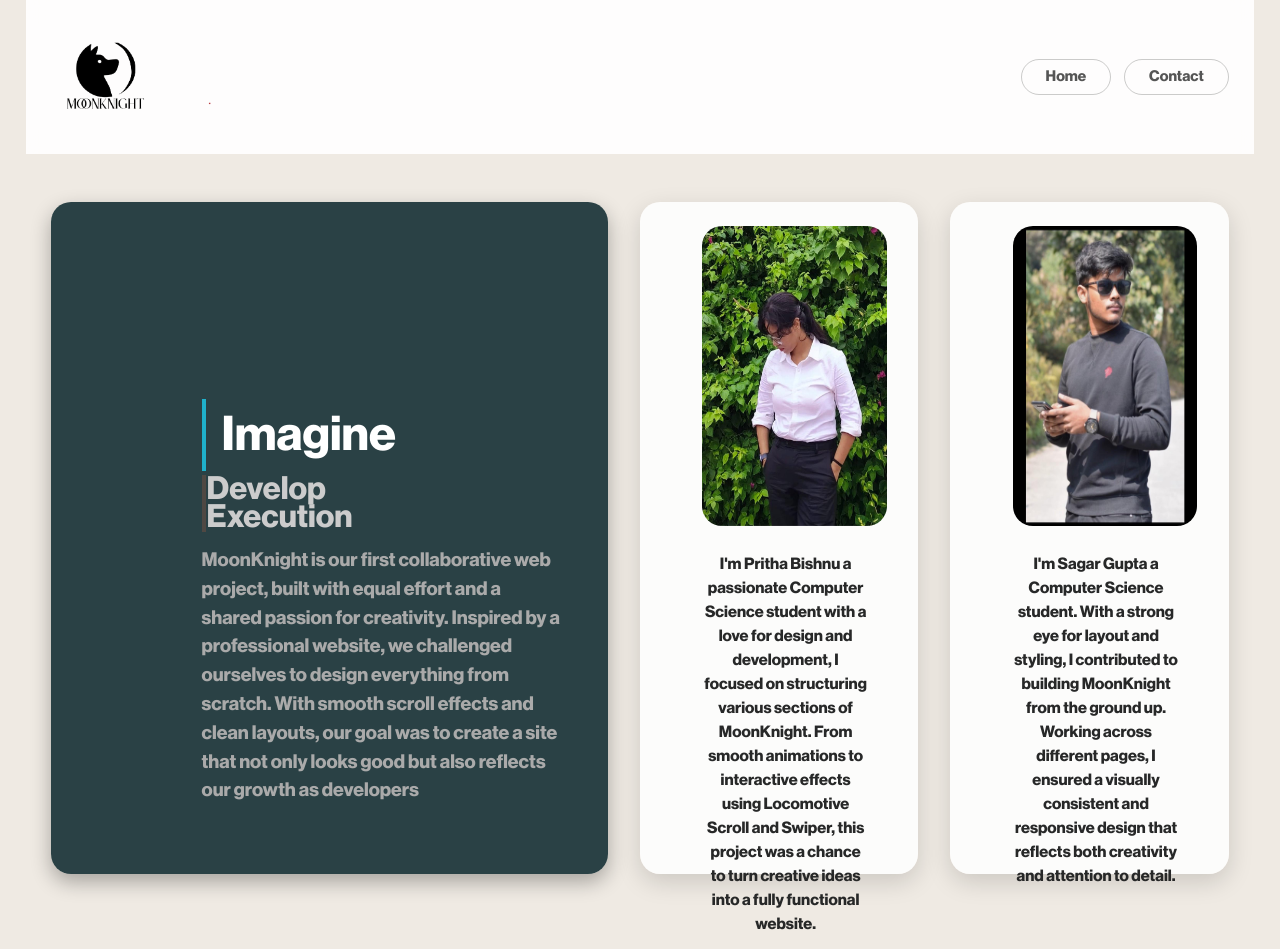
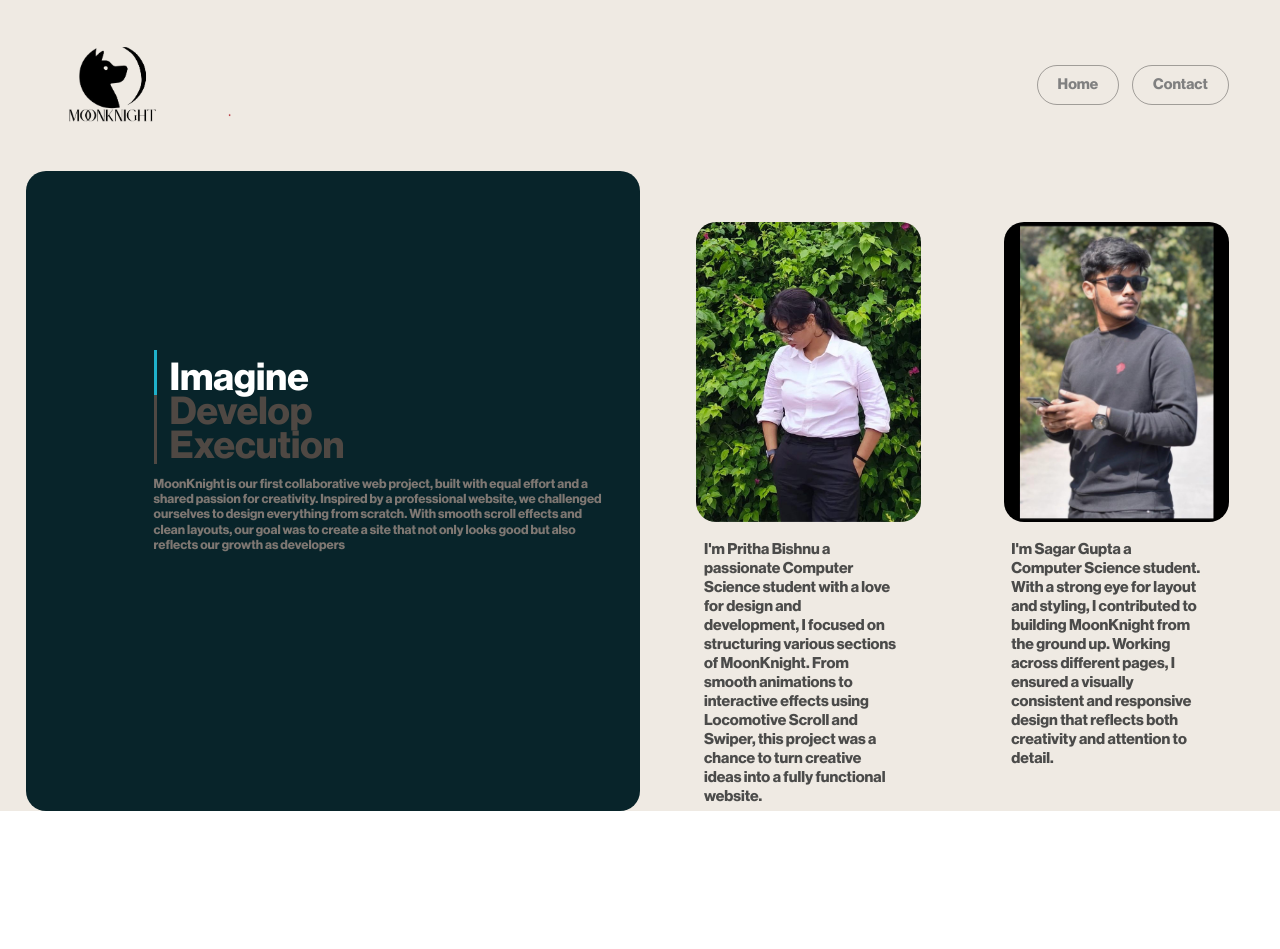
Before and after one commit to Sagar04742/Moon-knight, a plain HTML site: page work.html in a window 1280 px wide. After the commit the page ends 819 px from the top, so only its background shows below. Drawn offline with Linux system fonts and the light colour scheme.

Commit message:
fixing about us page

```diff
--- a/work.css
+++ b/work.css
@@ -44,6 +44,10 @@
   }
 }
 
+@font-face {
+  font-family: new;
+  src: url(./NeueHaasDisplayBold.ttf);
+}
 * {
   margin: 0;
   padding: 0;
@@ -204,185 +208,6 @@ nav img {
   margin-left:1vw;
   color:rgba(39, 40, 40, 0.82)
 }
-@font-face {
-  font-family: new;
-  src: url(./NeueHaasDisplayBold.ttf);
-}
-
-/* -------------------- GLOBAL -------------------- */
-* {
-  margin: 0;
-  padding: 0;
-  box-sizing: border-box;
-  font-family: new;
-}
-
-html, body {
-  width: 100%;
-  min-height: 100vh;
-  background: #EFEAE3;
-  scroll-behavior: smooth;
-}
-
-/* -------------------- LOADER -------------------- */
-#loader {
-  position: fixed;
-  top: 0;
-  left: 0;
-  width: 100%;
-  height: 100%;
-  background: #000;
-  display: flex;
-  justify-content: center;
-  align-items: center;
-  z-index: 999;
-}
-
-#loader h1 {
-  font-size: clamp(2rem, 5vw, 5rem);
-  color: transparent;
-  background: linear-gradient(to right, #1fb1cb, #0f45b0);
-  -webkit-background-clip: text;
-  animation: load 2s ease 1s forwards;
-}
-
-@keyframes load {
-  0%, 10% { opacity: 0; }
-  50%, 90% { opacity: 1; }
-  100% { opacity: 0; }
-}
-
-/* -------------------- NAVIGATION -------------------- */
-nav {
-  width: 100%;
-  display: flex;
-  justify-content: space-between;
-  align-items: center;
-  padding: 1.5rem 2vw;
-  position: sticky;
-  top: 0;
-  background: rgba(255,255,255,0.9);
-  backdrop-filter: blur(10px);
-  z-index: 10;
-}
-
-nav img { max-width: 160px; height: auto; }
-
-#nav-part2 {
-  display: flex;
-  gap: 1vw;
-}
-
-#nav-part2 h4 {
-  padding: 0.5rem 1.5rem;
-  border-radius: 50px;
-  position: relative;
-  overflow: hidden;
-  transition: 0.4s;
-  border: 1px solid rgba(0,0,0,0.2);
-}
-
-#nav-part2 h4 a {
-  text-decoration: none;
-  color: #555;
-  font-weight: 500;
-  transition: 0.3s;
-}
-
-#nav-part2 h4:hover a { color: #fff; }
-
-#nav-part2 h4::after {
-  content: "";
-  position: absolute;
-  inset: 0;
-  background: #0f45b0;
-  transform: translateY(100%);
-  transition: 0.4s;
-  z-index: -1;
-}
-
-#nav-part2 h4:hover::after {
-  transform: translateY(0);
-}
-
-/* -------------------- ABOUT US MAIN -------------------- */
-#center {
-  height: 60VW;
-  display: flex;
-  grid-template-columns: repeat(auto-fit, minmax(280px, 1fr));
-  gap: 2rem;
-  padding: 3rem 2vw;
-}
-
-/* Left Panel */
-#p1-left {
-  background: rgba(8,36,42,0.85);
-  border-radius: 20px;
-  padding: 3rem;
-  color: #fff;
-  backdrop-filter: blur(6px);
-  box-shadow: 0 8px 20px rgba(0,0,0,0.3);
-  display: flex;
-  flex-direction: column;
-  justify-content: center;
-  transition: transform 0.3s ease;
-}
-
-#p1-left:hover { transform: translateY(-5px); }
-
-#p1-left h1 {
-  font-size: clamp(2rem, 4vw, 3rem);
-  border-left: 4px solid #1fb1cb;
-  padding-left: 1rem;
-  margin-bottom: 1rem;
-}
-
-#p1-left h2 {
-  font-size: clamp(1.5rem, 3vw, 2rem);
-  border-left: 4px solid #4f4843;
-  padding-left: 1px;
-  margin-bottom: 1px;
-  color: #ccc;
-}
-
-#p1-left h4 {
-  font-size: clamp(0.9rem, 1.5vw, 1.2rem);
-  line-height: 1.5;
-  color: #aaa;
-}
-
-/* Right Panels */
-#p1-right1, #p1-right2 {
-  background: rgba(255,255,255,0.85);
-  border-radius: 20px;
-  padding: 1.5rem;
-  box-shadow: 0 8px 25px rgba(0,0,0,0.15);
-  text-align: center;
-  transition: transform 0.3s ease, box-shadow 0.3s ease;
-}
-
-#p1-right1:hover, #p1-right2:hover {
-  transform: translateY(-8px);
-  box-shadow: 0 12px 30px rgba(0,0,0,0.25);
-}
-
-#p1-right1 img, #p1-right2 img {
-  width: 80%;
-  border-radius: 20px;
-  transition: transform 0.4s ease;
-}
-
-#p1-right1:hover img, #p1-right2:hover img {
-  transform: scale(1.05);
-}
-
-#p1-right1 h2, #p1-right2 h2 {
-  font-size: clamp(1rem, 1.2vw, 1.3rem);
-  color: #272828;
-  line-height: 1.5;
-  margin-top: 0.5rem;
-}
-
 /* -------------------- RESPONSIVE -------------------- */
 @media (max-width: 768px) {
   #center { grid-template-columns: 1fr; }
```
